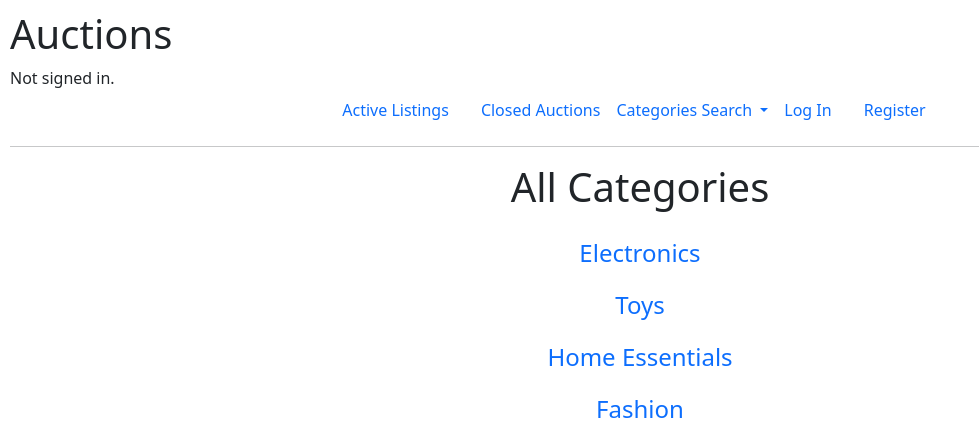
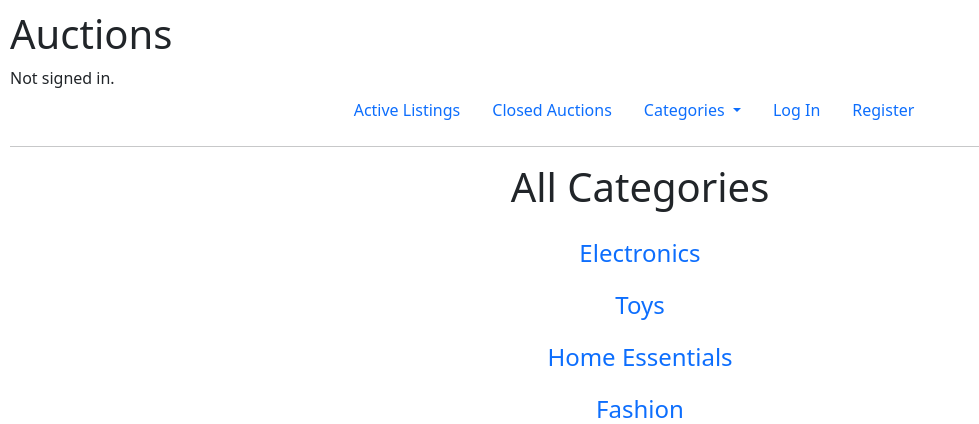
Before and after one commit to NearBee/Commerce, a Django app: page /categories in a window 1280 px wide. Shown: the top 424 px of the page, without its empty margins (0-979 px from the left). Run offline with Django 3.2, Linux system fonts and the light colour scheme; some libraries are stand-ins or nearby versions.

Commit message:
Removed search from category search, fixed spacing

```diff
--- a/commerce/auctions/templates/auctions/layout.html
+++ b/commerce/auctions/templates/auctions/layout.html
@@ -27,7 +27,7 @@
         Not signed in.
         {% endif %}
     </div>
-    <div class="row row-cols-2" id="nav_bar">
+    <div class="row" id="nav_bar">
         <ul class="nav" id="nav_options">
             <li class="nav-item">
                 <a class="nav-link" href="{% url 'index' %}">Active Listings</a>
@@ -35,24 +35,27 @@
             <li class="nav-item">
                 <a class="nav-link" href="{% url 'closedauctions' %}">Closed Auctions</a>
             </li>
+            <li class="nav-item">
                 <ul class="navbar-nav">
                     <li class="nav-item active dropdown">
-                    <a id="cat_nav_link" class="nav-link dropdown-toggle" href="categories" role="button"
+                        <a id="cat_nav_link" class="nav-link dropdown-toggle px-3" href="categories" role="button"
                             data-bs-toggle="dropdown" aria-expanded="false">
-                        Categories Search
+                            Categories
                         </a>
                         <ul class="dropdown-menu">
                             <li><a class="dropdown-item" href="{% url 'allcategories' %}">All Categories</a></li>
                             <li><a class="dropdown-item" href="{% url 'categories' 'Electronics' %}">Electronics</a>
                             </li>
                             <li><a class="dropdown-item" href="{% url 'categories' 'Toys' %}">Toys</a></li>
-                        <li><a class="dropdown-item" href="{% url 'categories' 'Home Essentials' %}">Home Essentials</a>
+                            <li><a class="dropdown-item" href="{% url 'categories' 'Home Essentials' %}">Home
+                                    Essentials</a>
                             </li>
                             <li><a class="dropdown-item" href="{% url 'categories' 'Fashion' %}">Fashion</a></li>
                             <li><a class="dropdown-item" href="{% url 'categories' 'ETC.' %}">ETC.</a></li>
                         </ul>
                     </li>
                 </ul>
+            </li>
             {% if user.is_authenticated %}
             <li class="nav-item">
                 <a class="nav-link" href="{% url 'createlisting' %}">Create a Listing</a>
```
Lines whose indentation alone changed are shown as unchanged.
